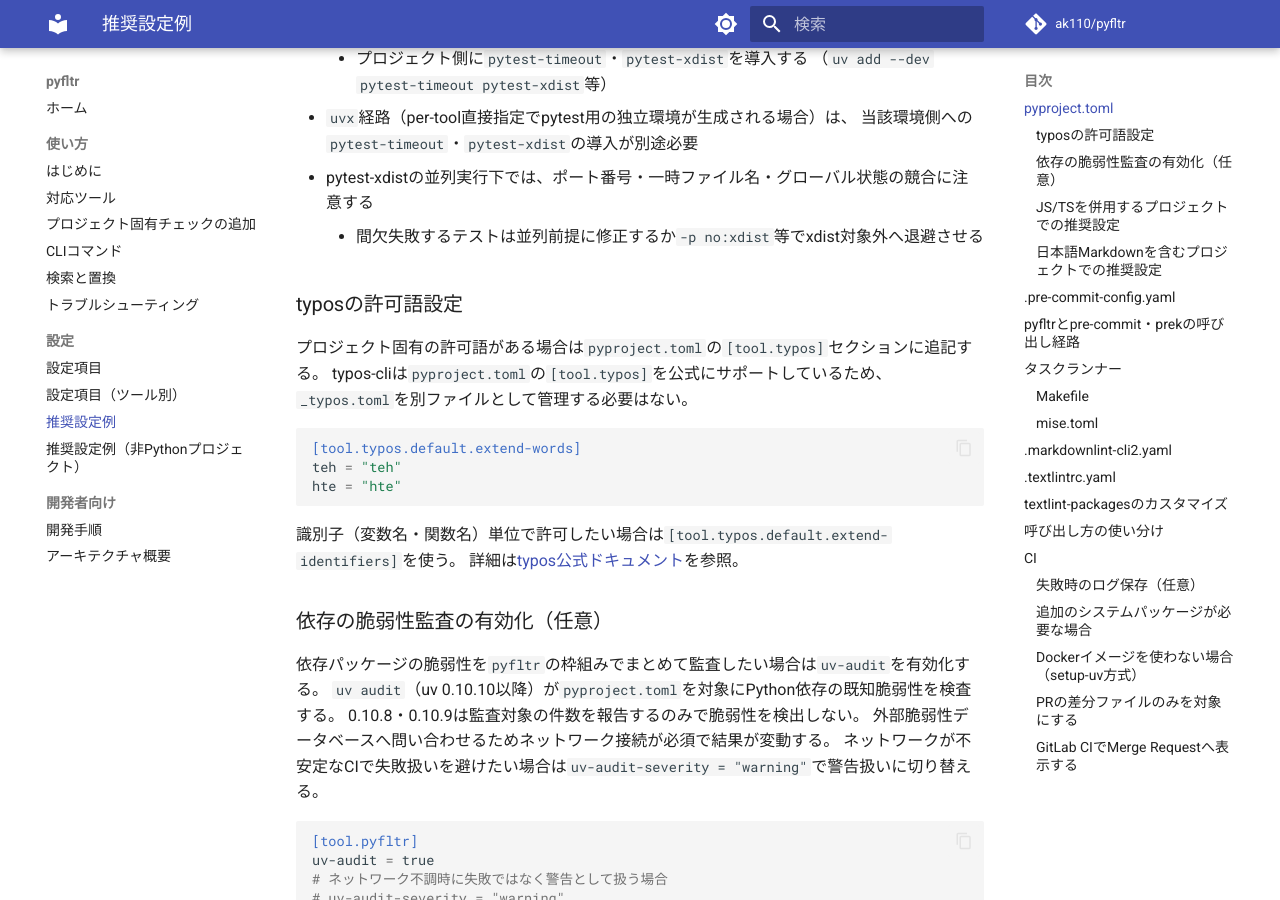
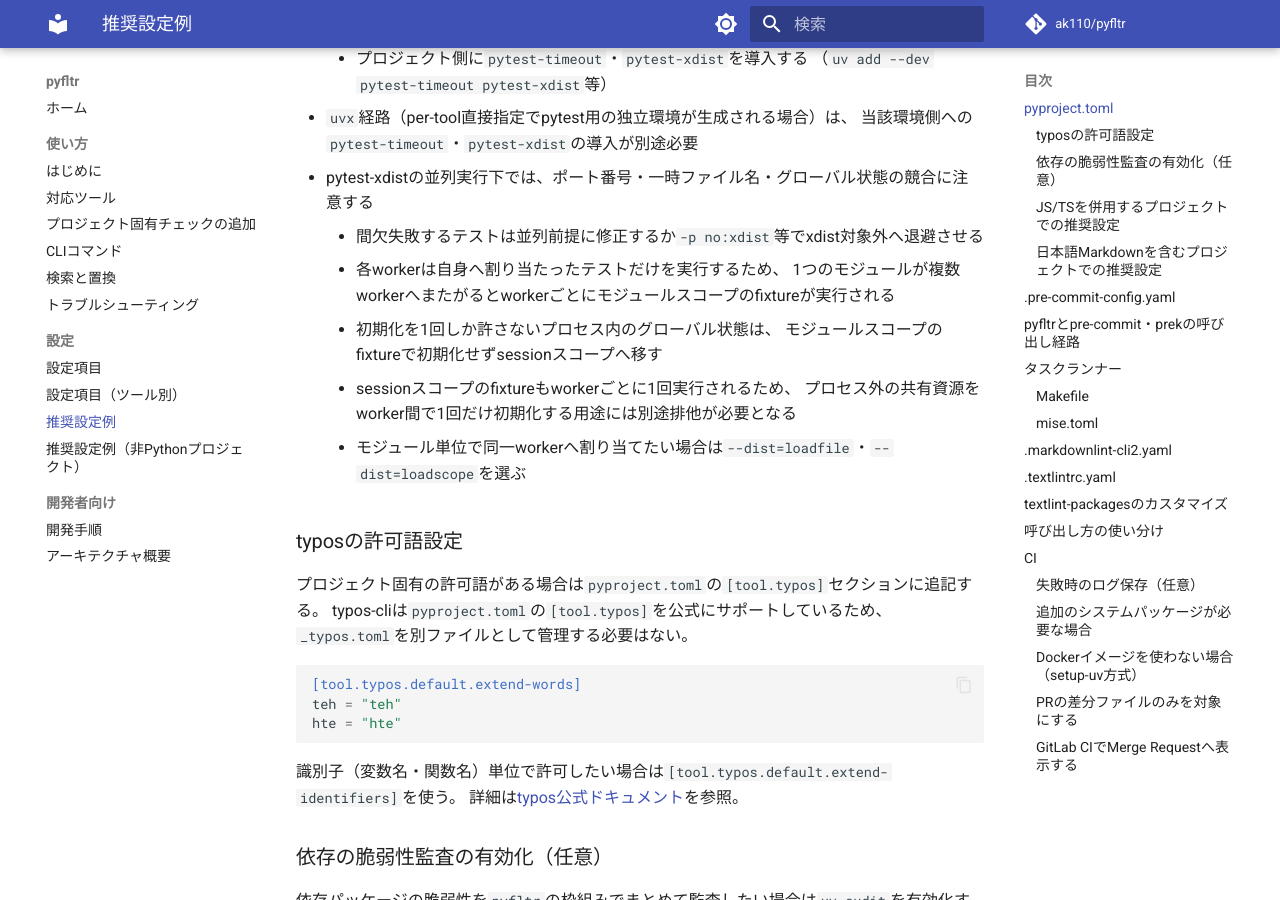
Before and after one commit to ak110/pyfltr, an MkDocs documentation site: the page built from docs/guide/recommended.md, in a window 1280 px wide and 900 px high, scrolled down 3639 px. Built offline with MkDocs 1.6.1 and Material for MkDocs 9.7.7, drawn with Linux system fonts in a browser that asks for light colours; comment, search, counter and statistics services are not loaded.

Commit message:
docs(guide): pytest並列実行時のfixtureスコープの注意を追記する
再発予防: 推奨設定の説明が利点のみを述べる箇所の網羅点検を類似見直しとして実施し、主題と独立する候補はフィードバックとして登録する

Co-Authored-By: Claude Opus 5 (1M context) <noreply@anthropic.com>
Claude-Session: https://claude.ai/code/session_01H6SBG6GDZ7MENh3GZtGRRb

```diff
--- a/docs/guide/recommended.md
+++ b/docs/guide/recommended.md
@@ -158,6 +158,13 @@ asyncio_default_test_loop_scope = "session"
   当該環境側への`pytest-timeout`・`pytest-xdist`の導入が別途必要
 - pytest-xdistの並列実行下では、ポート番号・一時ファイル名・グローバル状態の競合に注意する
     - 間欠失敗するテストは並列前提に修正するか`-p no:xdist`等でxdist対象外へ退避させる
+    - 各workerは自身へ割り当たったテストだけを実行するため、
+    1つのモジュールが複数workerへまたがるとworkerごとにモジュールスコープのfixtureが実行される
+    - 初期化を1回しか許さないプロセス内のグローバル状態は、
+    モジュールスコープのfixtureで初期化せずsessionスコープへ移す
+    - sessionスコープのfixtureもworkerごとに1回実行されるため、
+    プロセス外の共有資源をworker間で1回だけ初期化する用途には別途排他が必要となる
+    - モジュール単位で同一workerへ割り当てたい場合は`--dist=loadfile`・`--dist=loadscope`を選ぶ
 
 ### typosの許可語設定
 
```
